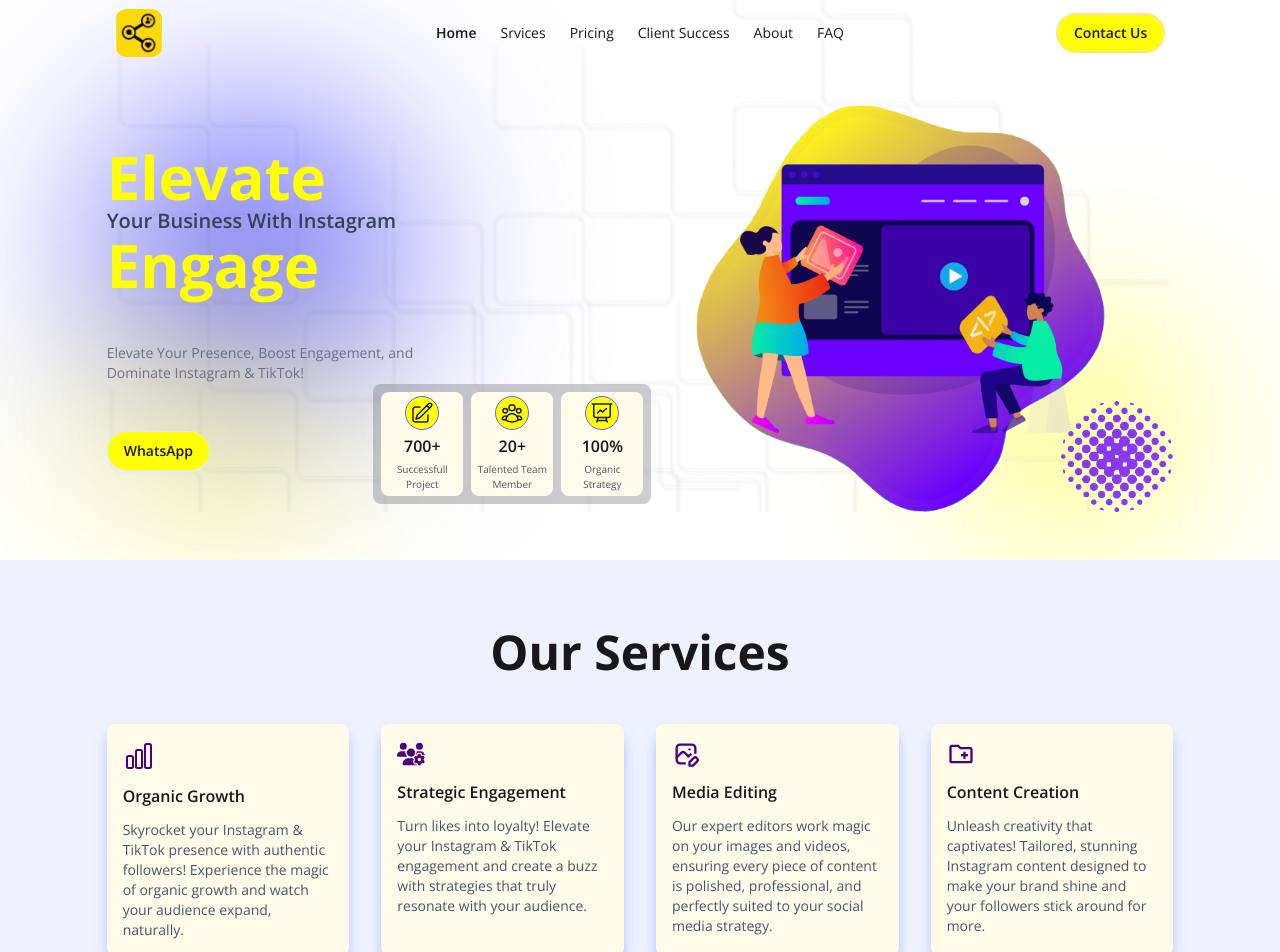
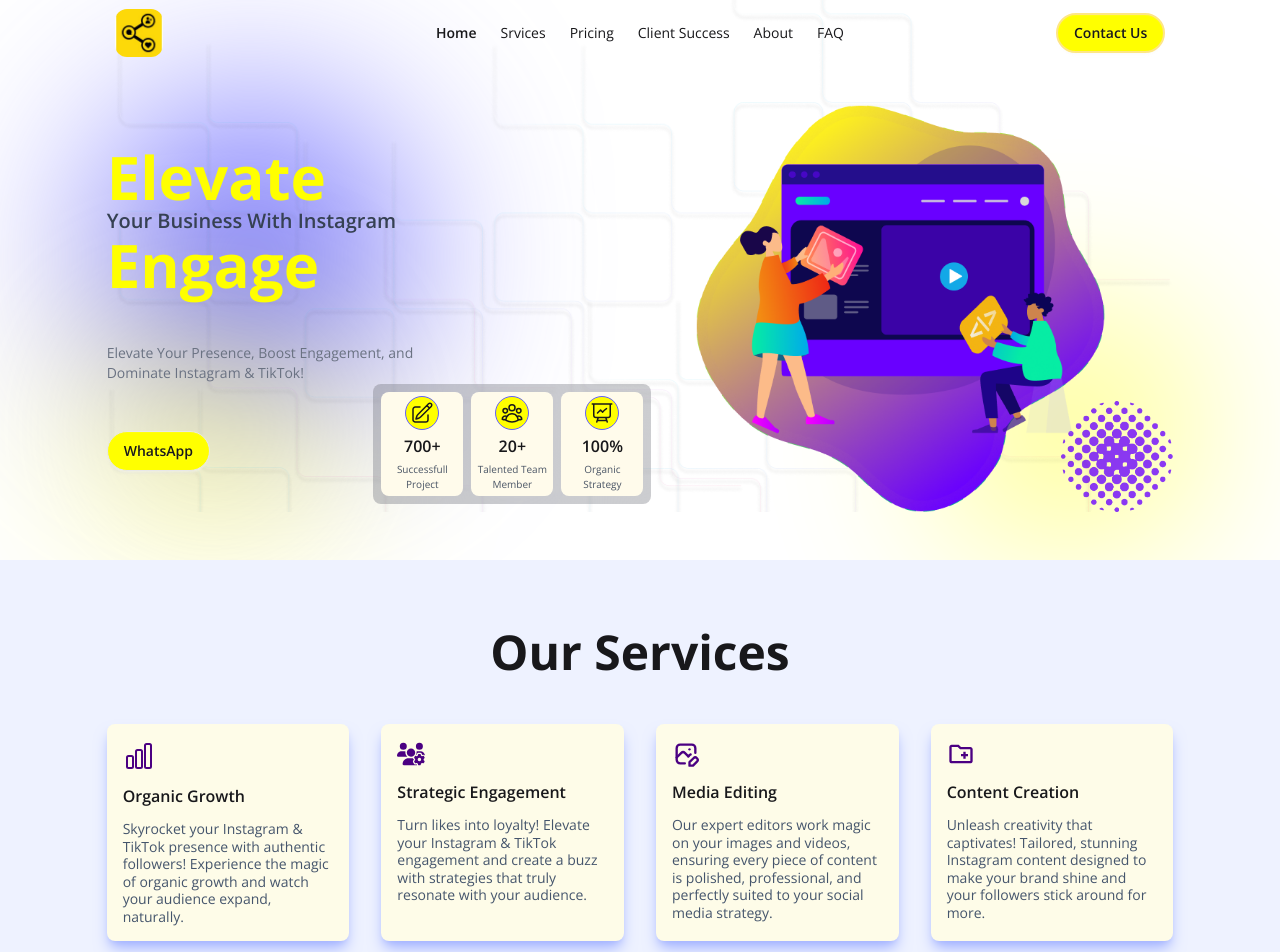
Before and after one commit to farad-alam/Elevate-Engage, a React (Vite) app: page / in a window 1280 px wide. Shown: the top 952 px of the page. Built offline with nearby package versions, Linux system fonts and the light colour scheme.

Commit message:
service card added

```diff
--- a/src/component/ServiceCard.jsx
+++ b/src/component/ServiceCard.jsx
@@ -8,7 +8,7 @@ function ServiceCard({ icon, title, desc }) {
     >
       {icon}
       <h4 className="text-md font-semibold">{title}</h4>
-      <p className="text-sm text-slate-600">{desc}</p>
+      <p className="text-sm text-slate-600 leading-tight">{desc}</p>
     </div>
   );
 }
```
